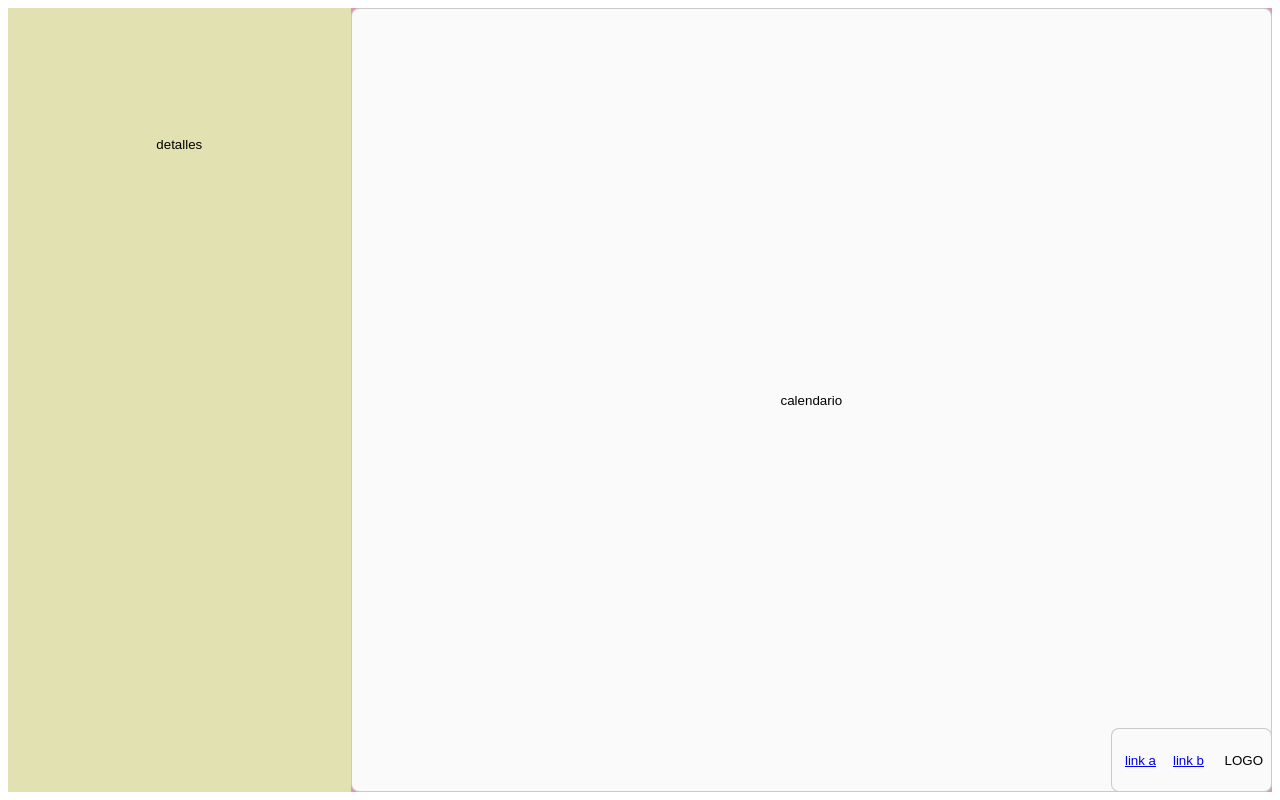
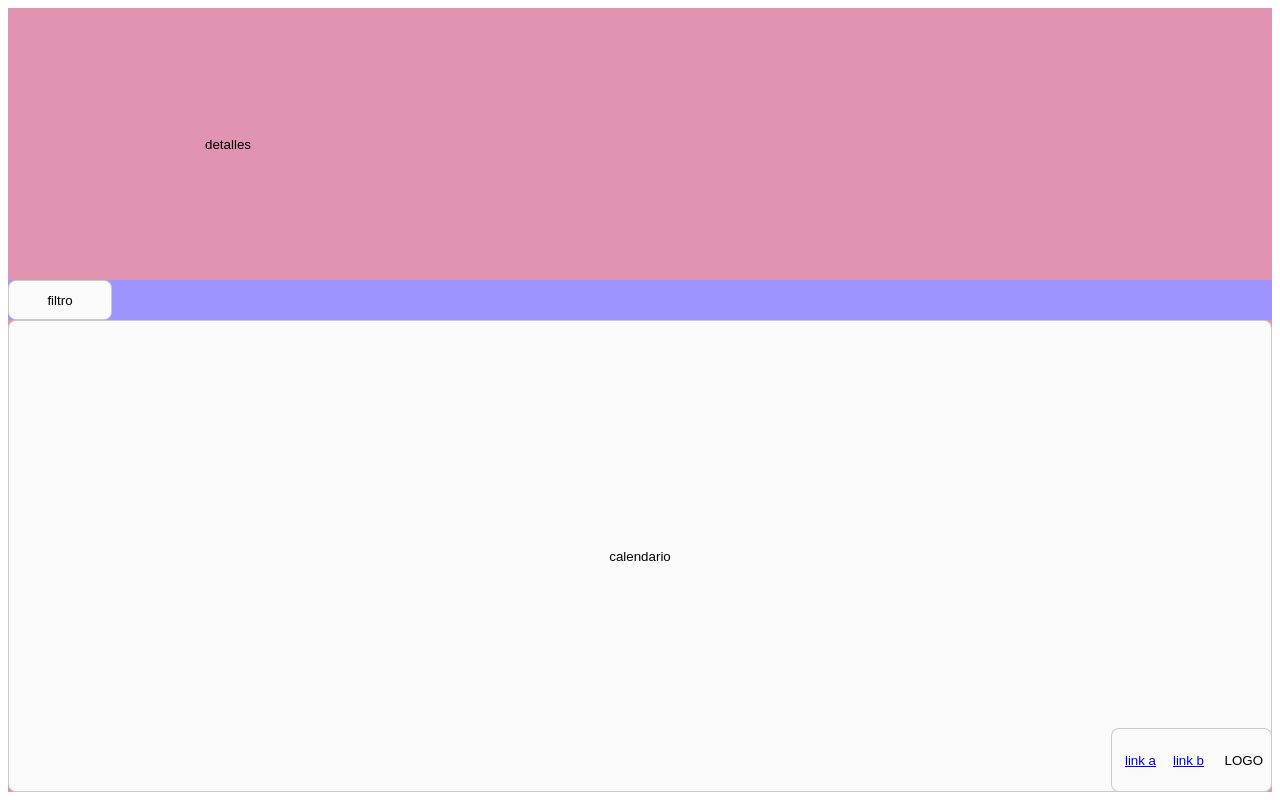
Before and after one commit to mabby1110/PODCO.BI, a SvelteKit app in the folder app/: page / in a window 1280 px wide. Built offline with nearby package versions, Linux system fonts and the light colour scheme.

Commit message:
layout ahora si

```diff
--- a/app/src/lib/components/CardD.svelte
+++ b/app/src/lib/components/CardD.svelte
@@ -10,6 +10,7 @@
 	button {
 		background-color: transparent;
 		width: 100%;
+		max-width: var(--i);
 		height: var(--h);
 		border: none;
 		border-radius: var(--a);
--- a/app/src/routes/+page.svelte
+++ b/app/src/routes/+page.svelte
@@ -1,7 +1,5 @@
 <script lang="ts">
 	import ButtonA from "$lib/components/ButtonA.svelte";
-	import CardA from "$lib/components/CardA.svelte";
-	import CardB from "$lib/components/CardB.svelte";
 	import CardC from "$lib/components/CardC.svelte";
 	import CardD from "$lib/components/CardD.svelte";
 
@@ -9,6 +7,9 @@
 <div class="page-content">
     <div class="details">
         <CardD title='detalles'/>
+    </div>
+    <div class="actions">
+        <ButtonA title="filtro"/>
     </div>
     <div class="calendar">
         <CardC title="calendario"/>
@@ -18,17 +19,17 @@
 <style>
     .page-content {
         display: flex;
-        flex-wrap: wrap;
+        flex-direction: column;
     }
     .details {
-        background-color: rgba(255, 255, 0, 0.3);
-        flex-grow: 1;
-        min-width: var(--h);
+        background-color: rgba(255, 0, 0, 0.3);
+    }
+    .actions {
+        background-color: rgba(34, 0, 255, 0.3);
     }
     .calendar {
         background-color: rgba(255, 0, 0, 0.3);
-        min-width: 60vw;
-        flex-grow: 3;
+        flex-grow: 4;
     }
 
 </style>
```
